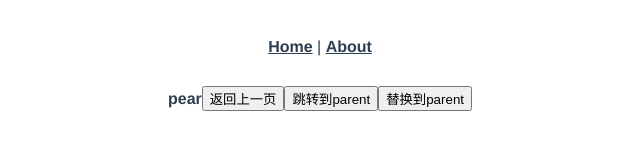
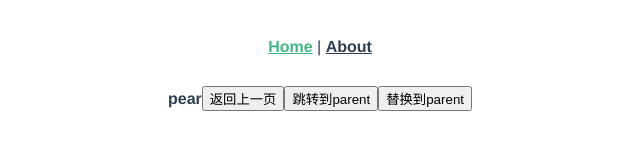
Before and after one commit to LJH95224/vue-learn-cource, a Vue app: page /#/ in a window 1280 px wide. Shown: the top 160 px of the page, without its empty margins (320-960 px from the left). Built offline with nearby package versions, Linux system fonts and the light colour scheme.

Commit message:
beforeEnter守卫

```diff
--- a/src/App.vue
+++ b/src/App.vue
@@ -1,7 +1,7 @@
 <template>
   <div id="app">
     <div id="nav">
-      <router-link v-bind:to="{name: '/'}">Home</router-link> |
+      <router-link :to="{name: 'home'}">Home</router-link> |
       <router-link :to="{name: 'about'}">About</router-link>
     </div>
     <router-view/>
--- a/src/router/index.js
+++ b/src/router/index.js
@@ -4,7 +4,40 @@ import routes from './router'
 
 Vue.use(Router)
 
-export default new Router({
-  mode: 'history',
+// 将创建实例单独拿出来，
+const router = new Router({
   routes: routes
 })
+
+const HAS_LOGINED = true
+
+// 在router实例上进行全局守卫 router实例的beforeEach，这个方法可以注册一个全局前置守卫。
+// to 和 from 都是路由对象，to表示即将跳转的路由对象，from表示当前你即将离开的路由对象
+// next是一个函数，如果你确定要跳转会用到next函数
+router.beforeEach((to, from, next) => {
+  if (to.name !== 'login') {
+    // 如果我们即将跳转的页面不是登录页面，来做一些处理
+    if (HAS_LOGINED) {
+      // 已经登录，直接跳转
+      next()
+    } else {
+      // 还没有登录，跳转到登录页面
+      next({ name: 'login' })
+    }
+  } else {
+    // 如果跳转到的是登录页面，
+    if (HAS_LOGINED) {
+      // 已经登录，直接跳转
+      next({ name: 'home' })
+    } else {
+      // 还没有登录，跳转到登录页面
+      next()
+    }
+  }
+})
+
+router.afterEach((to, from) => {
+  // logining = false
+})
+
+export default router
--- a/src/router/router.js
+++ b/src/router/router.js
@@ -7,7 +7,22 @@ export default [
     component: Home,
     props: route => ({
       food: route.query.food
-    })
+    }),
+    beforeEnter: (to, from, next) => {
+      // 在里面我们可以做一些对逻辑的处理，
+      if (from.name === 'login') {
+        alert('这是从登陆页来的')
+      } else {
+        alert('这不是从登录页来的')
+      }
+
+      next()
+    }
+  },
+  {
+    path: '/login',
+    name: 'login',
+    component: () => import('@/views/login.vue')
   },
   {
     path: '/about',
```
